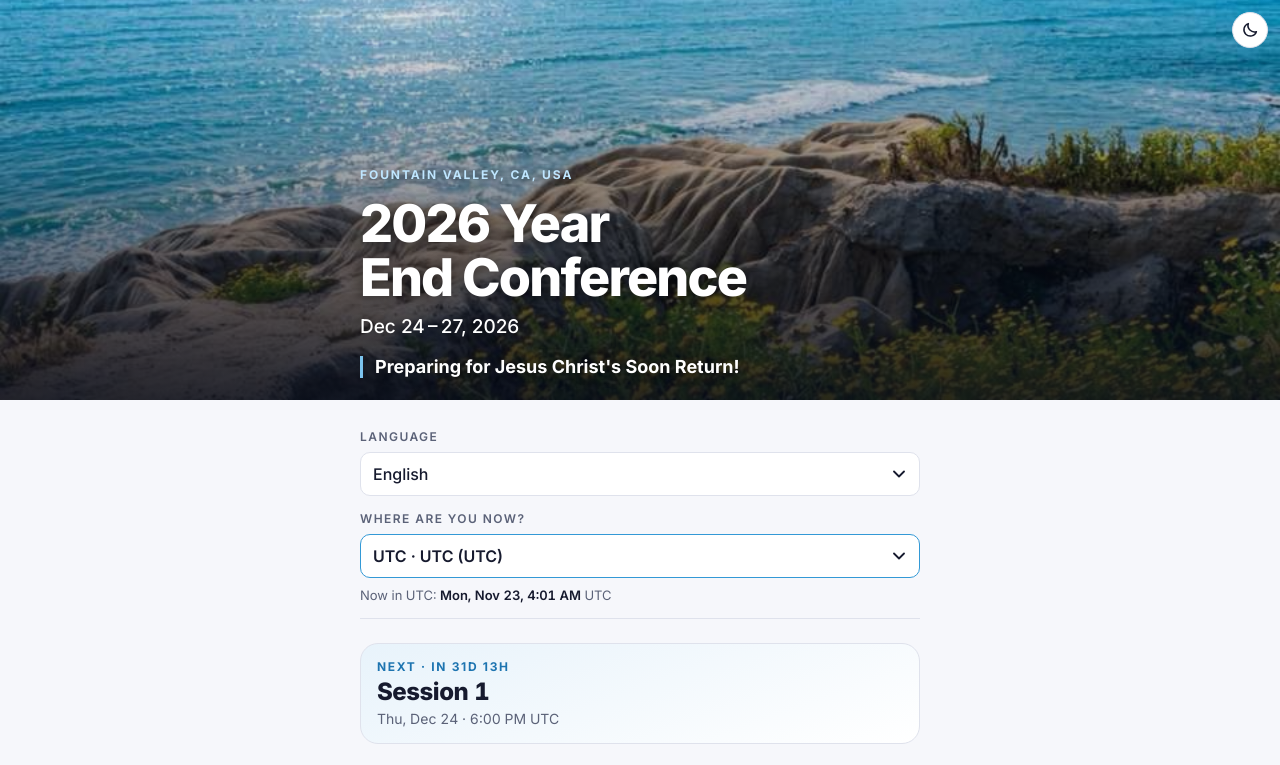
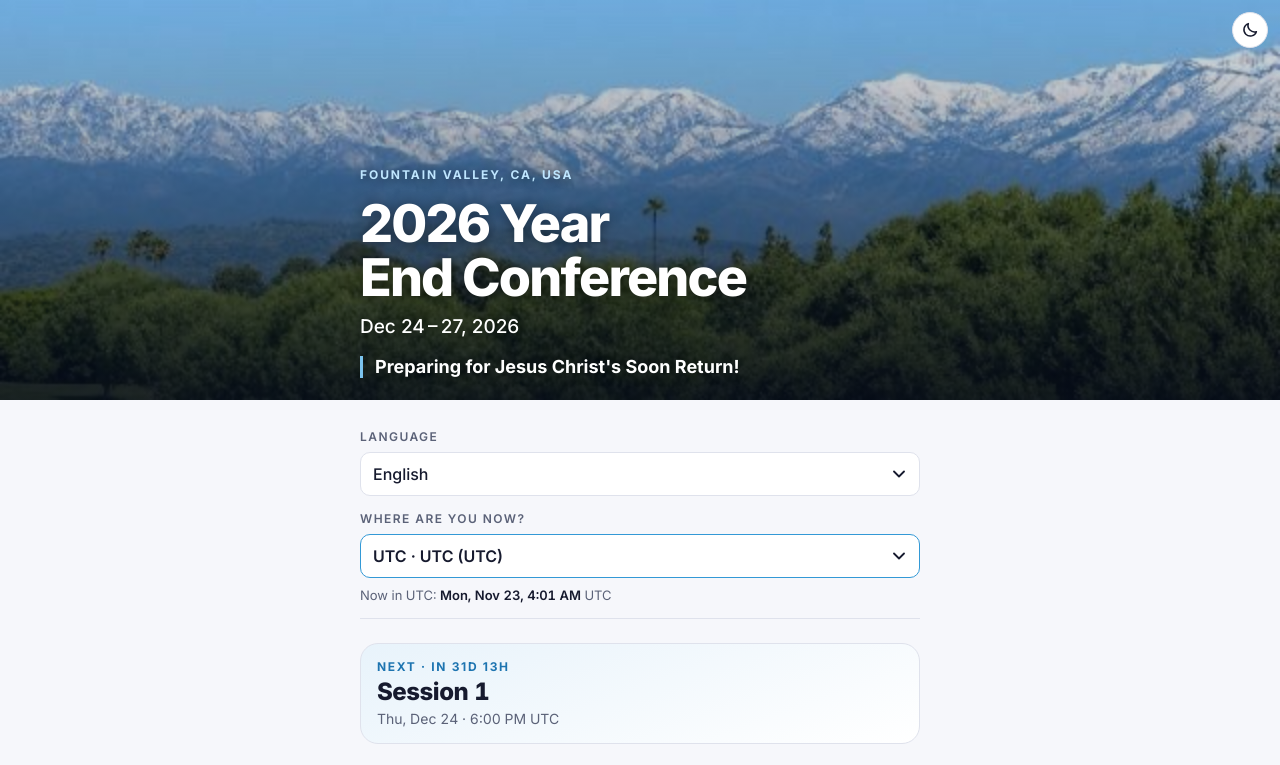
Before and after one commit to Truman-ai/gathering-2026f-r9k2, a plain HTML site: page 261224/index.html in a window 1280 px wide. Shown: the top 765 px of the page. Drawn offline with Linux system fonts and the light colour scheme.

Commit message:
Update meeting /261224: 2026 Year End Conference

```diff
--- a/261224/event.json
+++ b/261224/event.json
@@ -1,11 +1,10 @@
 {
   "title": "2026 Year End Conference",
-  "cover": "cover.jpg",
+  "cover": "cover-20261123040121.jpg",
   "place": {
     "en": "Fountain Valley, CA, USA"
   },
   "hostTz": "America/Los_Angeles",
-  "hostAbbr": "PST",
   "dates": {
     "start": "2026-12-24",
     "end": "2026-12-27"
--- a/261224/index.html
+++ b/261224/index.html
@@ -10,6 +10,8 @@
 <meta property="og:title" content="2026 Year End Conference">
 <meta property="og:description" content="Dec 24 – 27, 2026 · Fountain Valley, CA, USA. Schedule in your time zone and Zoom details.">
 <meta property="og:type" content="website">
+<meta property="og:image" content="https://truman-ai.github.io/gathering-2026f-r9k2/261224/cover-20261123040121.jpg">
+<meta name="twitter:card" content="summary_large_image">
 <link rel="preconnect" href="https://fonts.googleapis.com">
 <link rel="preconnect" href="https://fonts.gstatic.com" crossorigin>
 <link rel="stylesheet" href="https://fonts.googleapis.com/css2?family=Inter:wght@400;500;600;700;800&display=swap">
```
Also changed, not shown: 261224/cover-20261123040121.jpg (added), 261224/cover.jpg (deleted).
